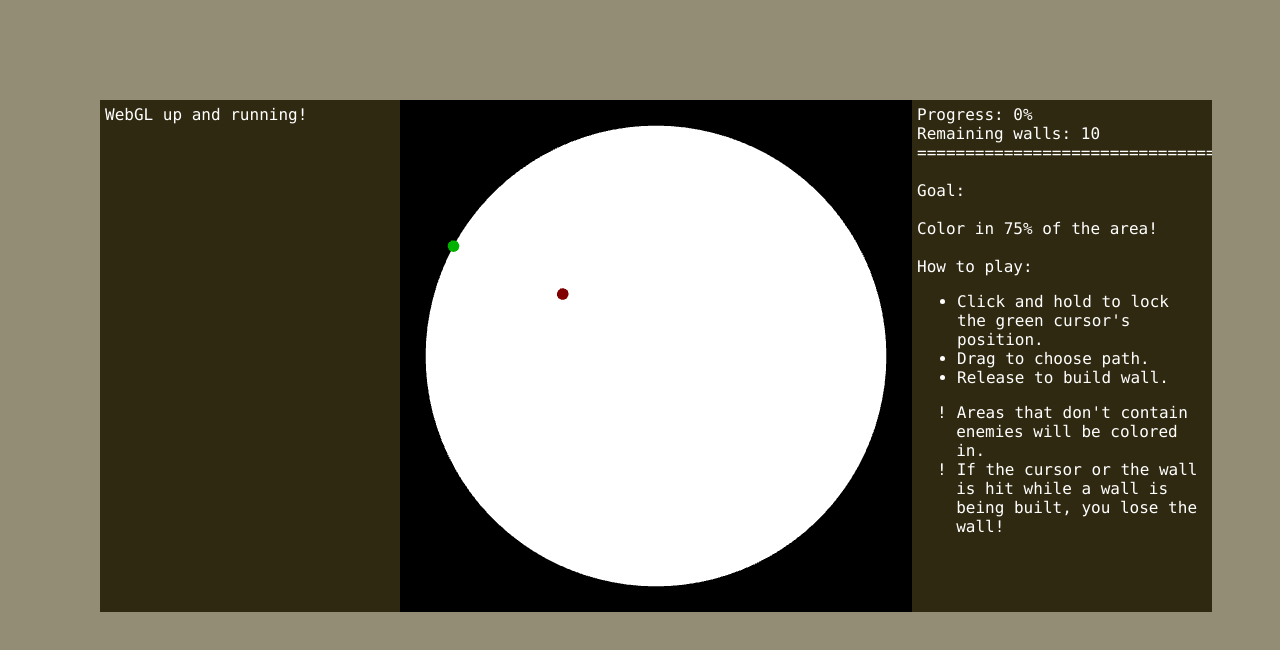
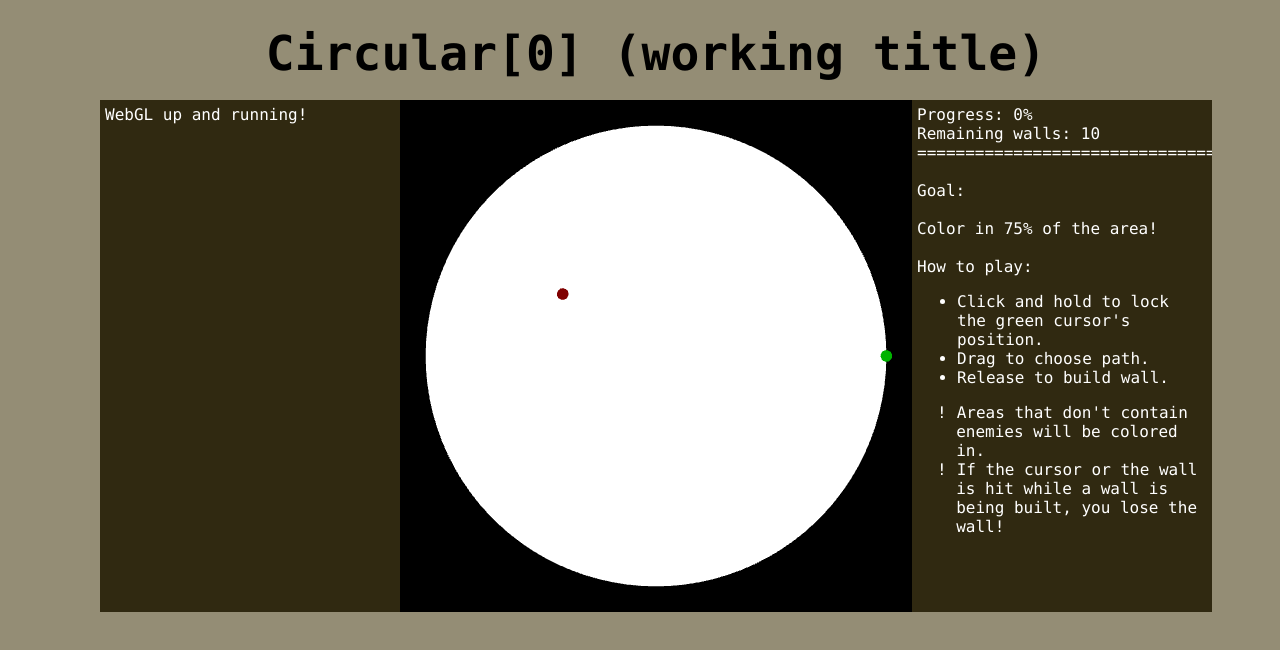
Before and after one commit to m-ender/circular-zero, a website: page public/index.html in a window 1280 px wide. Drawn offline with Linux system fonts and the light colour scheme; animation ran at ten frames a second.

Commit message:
Add headline to page

```diff
--- a/public/index.html
+++ b/public/index.html
@@ -108,6 +108,7 @@
 
 </head>
 <body id="body">
+    <div id="title">Circular[0] (working title)</div>
     <canvas id="gl-canvas">
         Oops ... your browser doesn't support HTML5's Canvas elements!
     </canvas>
--- a/public/main.css
+++ b/public/main.css
@@ -10,6 +10,18 @@ body {
     -moz-user-select: none;
     -ms-user-select: none;
     user-select: none;
+}
+
+#title {
+    position: absolute;
+    font-family: Consolas;
+    left: 100px;
+    width: 1112px;
+    height: 75px;
+    top: 25px;
+    text-align: center;
+    font-weight: bold;
+    font-size: 36pt;
 }
 
 #gl-canvas {
```
